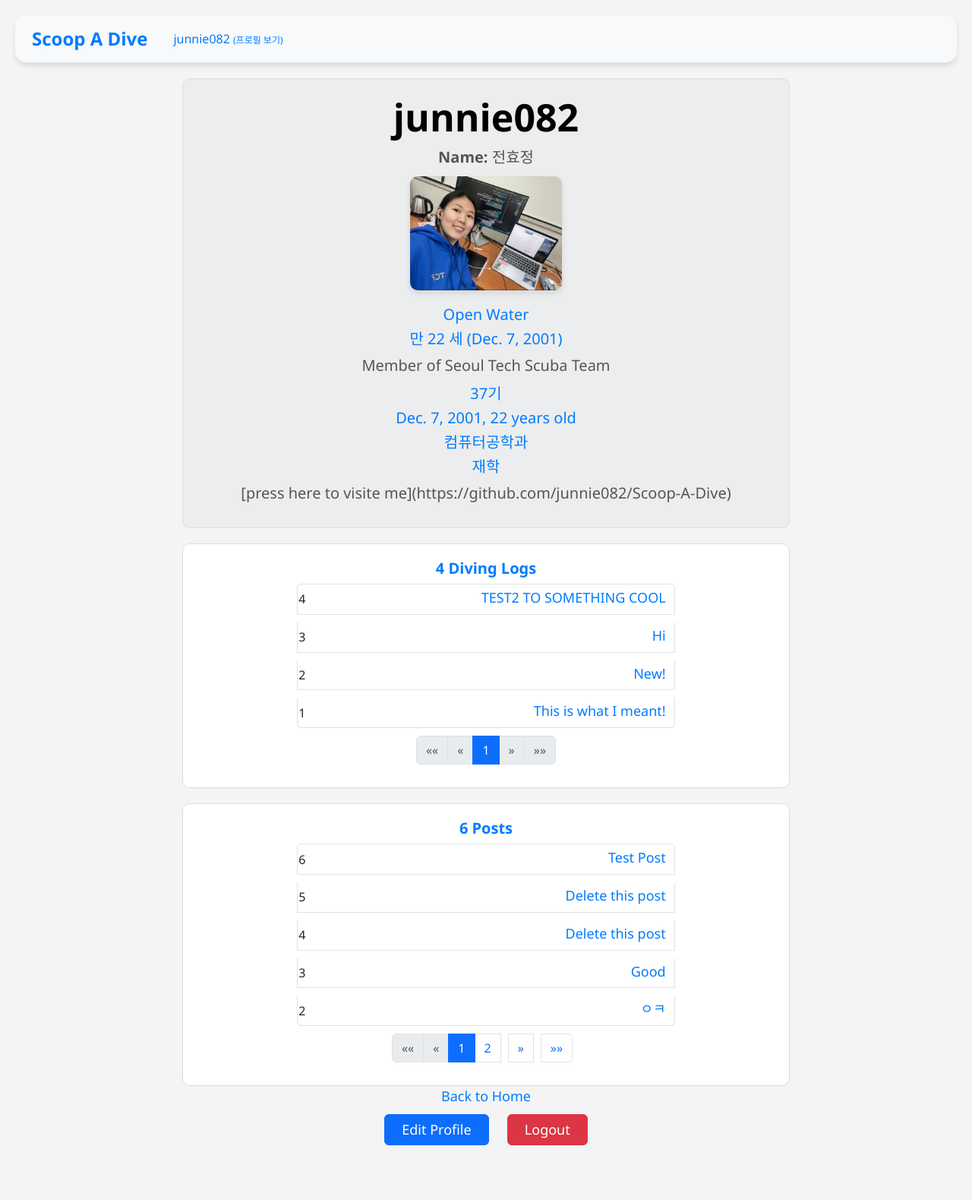
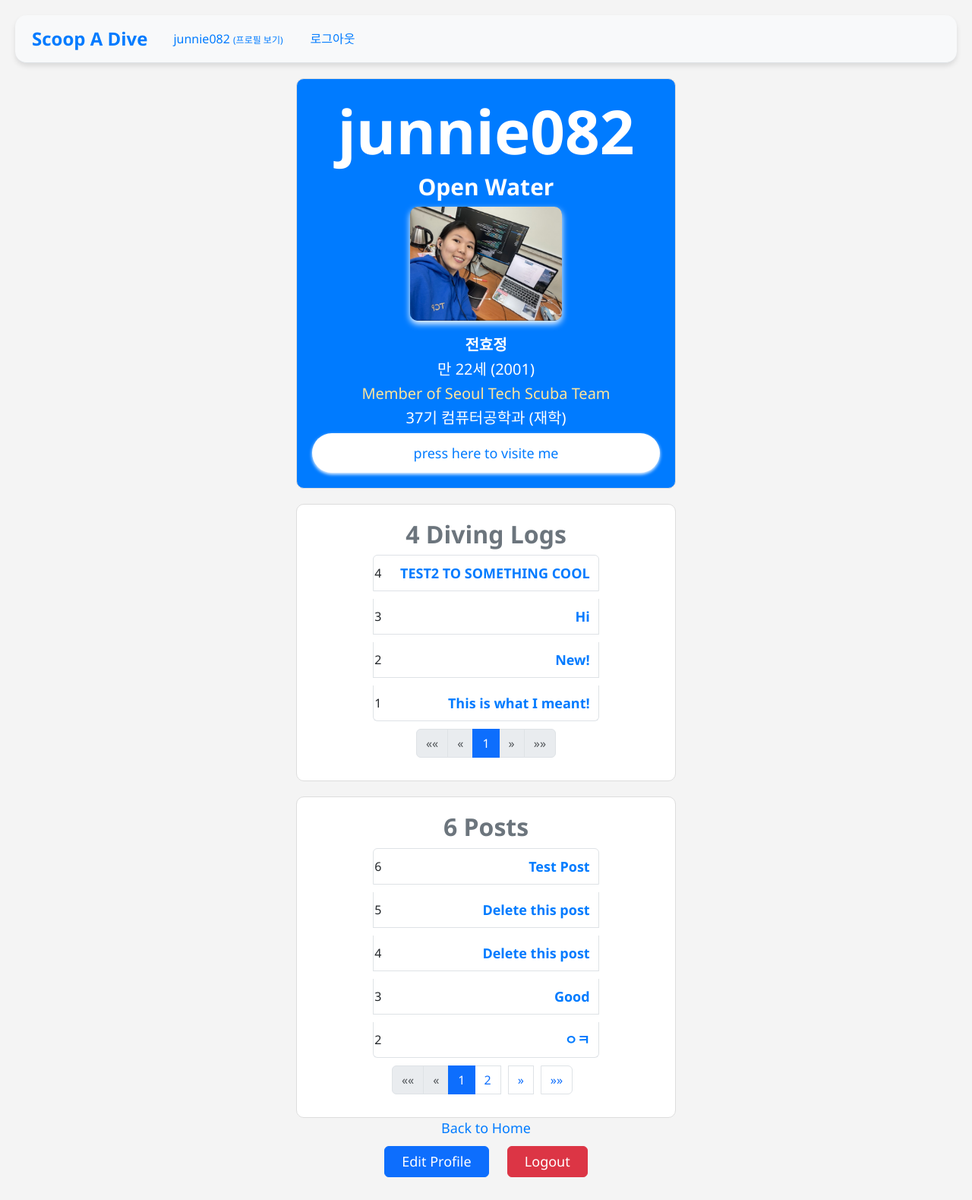
Before and after one commit to junnie082/Scoop-A-Dive, a Django app: page /profile/junnie082/ in a window 1280 px wide. Shown: the whole page at 76% size. Before the commit the page ends 1507 px from the top, so only its background shows below. Run offline with Django 5.2, Linux system fonts and the light colour scheme; a user stored in the database is signed in; data comes from the database, SQL or seed files in the repository; both versions use the stored data as it was after the commit; some libraries are stand-ins or nearby versions.

Commit message:
design: changed profile design

```diff
--- a/scoopadive/main/templates/board/detail.html
+++ b/scoopadive/main/templates/board/detail.html
@@ -32,6 +32,7 @@
             color: #007BFF;
             margin: 0 10px;
             font-size: 18px;
+            font-weight: normal;
         }
 
         a:hover {
@@ -117,7 +118,7 @@
     {% endif %}
         <div class="container box-section">
             <h1>{{ post.Name }}</h1>
-            <p class="post-content">{{ post.content }}</p>
+            <p class="post-content">{{ post.content|mark }}</p>
             <p class="post-date">Posted on: {{ post.date }}</p>
         </div>
 
--- a/scoopadive/main/templates/components/navbar.html
+++ b/scoopadive/main/templates/components/navbar.html
@@ -1,3 +1,4 @@
+{% load static %}
 <style>
   /* Custom Styles */
   .navbar {
@@ -9,10 +10,6 @@
     font-weight: bold; /* Make the brand text bold */
     font-size: 24px;   /* Increase the font size */
     color: #007bff;    /* Set the text color to blue */
-  }
-
-  .navbar-toggler-icon {
-    background-color: #007bff; /* Set the color of the toggler icon to blue */
   }
 
   .navbar-nav a {
@@ -27,6 +24,10 @@
     font-size: 12px; /* Keep the profile link font size as requested */
   }
 </style>
+
+<!-- Bootstrap JS -->
+<script src="{% static 'bootstrap.min.js' %}"></script>
+
 
 <!-- 네비게이션바 -->
 <nav class="navbar navbar-expand-lg navbar-light bg-light border-bottom">
@@ -44,6 +45,7 @@
             <ul class="navbar-nav me-auto mb-2 mb-lg-0">
                 {% if user.is_authenticated %}
                     <a href="{% url 'user_profile:view_profile' user_id=user.username %}" class="nav-link">{{ user.username }} <span class="profile-link">(프로필 보기)</span></a>
+                    <a href="{% url 'common:logout' %}" class="nav-link">로그아웃</a>
                 {% else %}
                     <a href="{% url 'common:login' %}" class="nav-link">로그인</a>
                     <a href="{% url 'common:signup' %}" class="nav-link">회원가입</a>
--- a/scoopadive/main/templates/user_profile/profile.html
+++ b/scoopadive/main/templates/user_profile/profile.html
@@ -18,19 +18,34 @@
         }
 
         .container {
-            max-width: 800px;
+            max-width: 500px;
             margin: 0 auto;
         }
 
         h1 {
-            color: black;
-            font-size: 50px;
+            color: white;
+            font-size: 80px;
             font-weight: bold;
         }
 
-        h2, h3 {
+        h2 {
+            color: #6c757d;
+        }
+
+        h3 {
             font-size: 20px;
-            color: #007BFF;
+            color: #ffffff;
+        }
+
+        h4 {
+            font-size: 30px;
+            font-weight: bold;
+            color: #ffffff;
+        }
+
+        h5 {
+            font-size: 20px;
+            color: #ffe69c;
         }
 
         a {
@@ -47,13 +62,13 @@
         p {
             font-size: 20px;
             margin-bottom: 10px;
-            color: #555;
+            color: #000000;
         }
 
         img {
             margin-bottom: 20px;
             border-radius: 10px;
-            box-shadow: 0 4px 8px rgba(0, 0, 0, 0.1);
+            box-shadow: 0 4px 8px #ffffff;
         }
 
         .btn {
@@ -61,7 +76,7 @@
         }
 
         .profile-section {
-            background-color: #ecedee;
+            background-color: #007BFF;
             border: 1px solid #ddd;
             border-radius: 10px;
             padding: 20px;
@@ -79,50 +94,61 @@
         .list-group-item {
             padding: 1px;
         }
+
+        .introduction-section {
+            max-height: 200px; /* Set the maximum height for the introduction section */
+            overflow: auto; /* Add scrollbar when content overflows */
+            background: #ffffff;
+            border-radius: 30px;
+            padding: 1px; /* Adjust the padding as needed */
+            box-shadow: 0 2px 4px #ffffff;
+        }
+
+
+        #introduction {
+            color: #1a1d20;
+        }
+
     </style>
 </head>
 <body>
     {% include 'components/navbar.html' %}
 
     <div class="container profile-section">
+        {% if profile.diveLicense %}
+            <h1>{{ profile.user }} <h4><strong>{{ profile.diveLicense }}</strong></h4></h1>
+        {% else %}
         <h1>{{ profile.user }}</h1>
+        {% endif %}
 
         {% if profile %}
-            <p><strong>Name:</strong> {{ profile.name }}</p>
             {% if profile.image %}
                 <img src="{{ profile.image.url }}" alt="{{ user.username }}'s Profile Image" height="150">
             {% endif %}
 
-            {% if profile.diveLicense %}
-                <h3>{{ profile.diveLicense }}</h3>
-            {% endif %}
+            <h3><strong>{{ profile.name }}</strong></h3>
 
-            {% if profile.age %}
-                <h3>만 {{ profile.age }} 세 ({{ profile.birthday }})</h3>
+            {% if profile.birthday %}
+                <h3>만 {{ profile.age }}세 ({{ profile.birthday.year }})</h3>
             {% endif %}
 
             {% if profile.is_ststMember %}
-                <p>Member of Seoul Tech Scuba Team</p>
+                <h5>Member of Seoul Tech Scuba Team</h5>
 
-                {% if profile.kisu %}
-                    <h3>{{ profile.kisu }}기</h3>
+
+            <h3>{% if profile.kisu %}{{ profile.kisu }}기 {% endif %}
+                {% if profile.major %}{{ profile.major }}{% endif %}
+                {% if profile.is_absence %}
+                    (휴학 및 졸업)
+                {% else %}
+                    (재학)
                 {% endif %}
-                {% if profile.birthday %}
-                    <h3>{{ profile.birthday }}, {{ profile.age }} years old</h3>
+            </h3>
+
                 {% endif %}
-                {% if profile.major %}
-                    <h3>{{ profile.major }}</h3>
-                {% endif %}
-                {% if profile.is_absence %}
-                    <h3>휴학 및 졸업</h3>
-                {% else %}
-                    <h3>재학</h3>
-                {% endif %}
-            {% endif %}
-
             {% if profile.introduction %}
                 <div class="introduction-section">
-                    <p>{{ profile.introduction }}</p>
+                    <p id="introduction">{{ profile.introduction|mark }}</p>
                 </div>
             {% endif %}
         {% else %}
@@ -130,6 +156,7 @@
         {% endif %}
     </div>
 
+    <div class="logviews">
     <div class="container logs-section">
         <h2 class="fw-bold">{{ logCount }} Diving Logs</h2>
 
@@ -284,6 +311,7 @@
         {% endif %}
         </ul>
     </div>
+    </div>
 
     <a href="{% url 'main:home' %}">Back to Home</a>
 
--- a/scoopadive/main/templatetags/main_filter.py
+++ b/scoopadive/main/templatetags/main_filter.py
@@ -1,8 +1,15 @@
+import markdown
 from django import template
+from django.utils.safestring import mark_safe
 
 register = template.Library()
-
 
 @register.filter
 def sub(value, arg):
     return value - arg
+
+
+@register.filter
+def mark(value):
+    extensions = ["nl2br", "fenced_code"]
+    return mark_safe(markdown.markdown(value, extensions=extensions))
--- a/scoopadive/main/views.py
+++ b/scoopadive/main/views.py
@@ -147,7 +147,7 @@
 
     log.save()
 
-    return render(request, 'main/home.html')
+    return redirect('main:posting', pk=log_id)
 
 
 @login_required(login_url='common:login')
--- a/scoopadive/user_profile/views.py
+++ b/scoopadive/user_profile/views.py
@@ -59,7 +59,6 @@
     student_id = request.POST.get('studentId')
     birthday = request.POST.get('birthday')
     print('birthday: ' + str(birthday))
-    name = request.POST.get('name')
     kisu = request.POST.get('kisu')
     dive_license = request.POST.get('diveLicense')
     introduction = request.POST.get('introduction')
@@ -68,6 +67,8 @@
     major = request.POST.get('major')
     absence = request.POST.get('absence')
     image = request.POST.get('image')
+
+    print('age: ' + str(age))
 
     if name != '':
         profile.name = name
```
Also changed, not shown: scoopadive/main/templates/main/index.html (+3 -11 lines), scoopadive/main/templates/main/posting.html (+11 -2 lines), scoopadive/main/templates/user_profile/modify_profile.html (+20 -22 lines), scoopadive/db.sqlite3.
